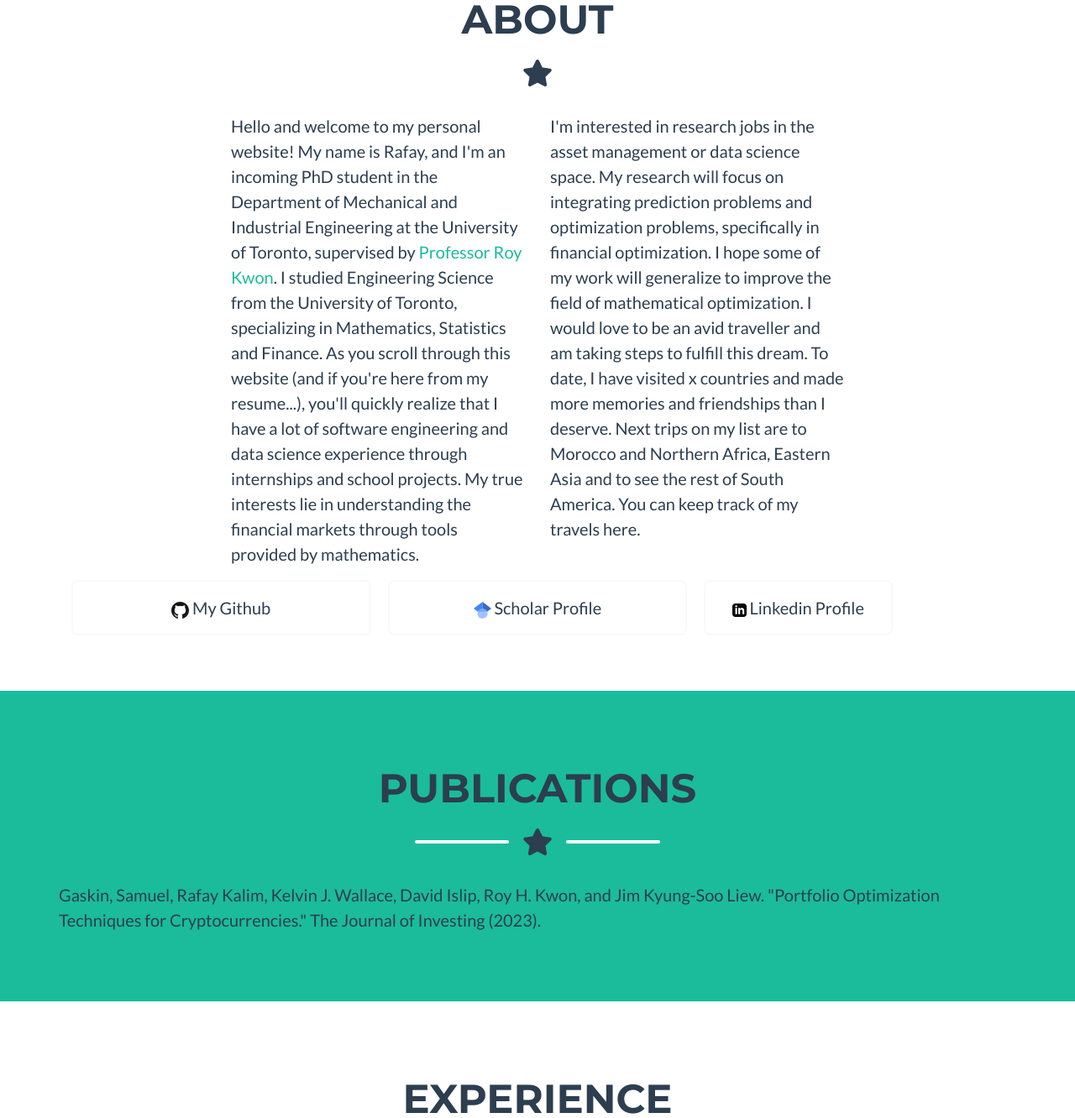
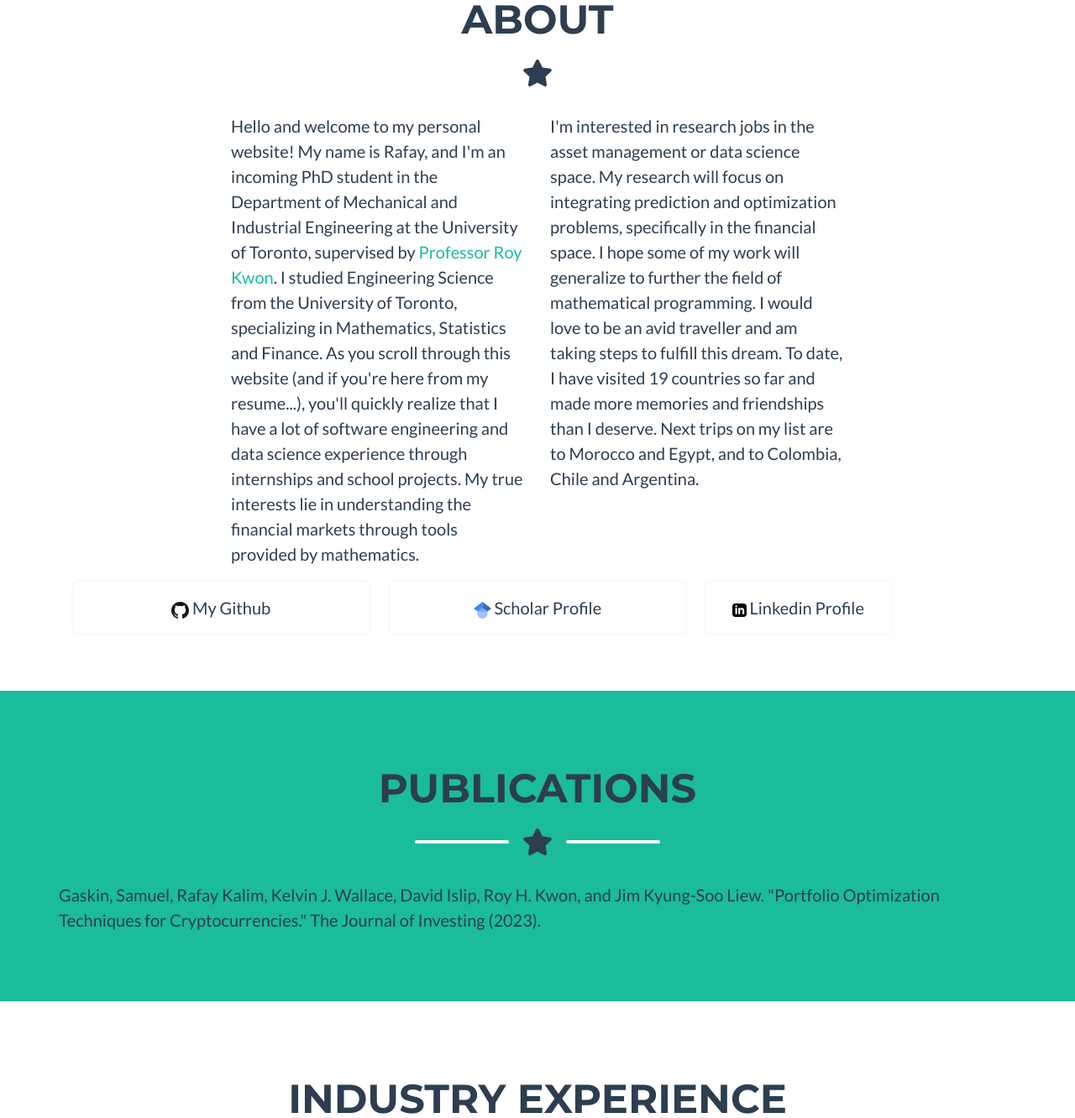
Before and after one commit to rafayk7/rafayk7.github.io, a website with bundled scripts: page index.html in a window 1280 px wide. Shown: the part 837-2169 px from the top of the page at 84% size. Built offline with nearby package versions, Linux system fonts and the light colour scheme.

Commit message:
make bold

```diff
--- a/index.html
+++ b/index.html
@@ -113,13 +113,12 @@
         <div class="col-lg-4 mr-auto">
           <p style="color: #2c3e50!important" class="lead">
             I'm interested in research jobs in the asset management or data science space.
-            My research will focus on integrating prediction problems and optimization problems, specifically in
-            financial optimization. I hope some of my work will generalize to improve the field of mathematical
-            optimization.
+            My research will focus on integrating prediction and optimization problems, specifically in
+            the financial space. I hope some of my work will generalize to further the field of mathematical
+            programming.
 
-            I would love to be an avid traveller and am taking steps to fulfill this dream. To date, I have visited x countries
-            and made more memories and friendships than I deserve. Next trips on my list are to Morocco and Northern Africa, Eastern Asia and
-            to see the rest of South America. You can keep track of my travels here.
+            I would love to be an avid traveller and am taking steps to fulfill this dream. To date, I have visited 19 countries so far
+            and made more memories and friendships than I deserve. Next trips on my list are to Morocco and Egypt, and to Colombia, Chile and Argentina.
             </p>
         </div>
       </div>
@@ -177,7 +176,7 @@
       <div class="row">
         <div class="">
           <p style="color: #2c3e50!important" class="lead">
-            Gaskin, Samuel, Rafay Kalim, Kelvin J. Wallace, David Islip, Roy H. Kwon, and Jim Kyung-Soo Liew. "Portfolio Optimization Techniques for Cryptocurrencies." The Journal of Investing (2023).
+            Gaskin, Samuel, <b>Rafay Kalim</b>, Kelvin J. Wallace, David Islip, Roy H. Kwon, and Jim Kyung-Soo Liew. "Portfolio Optimization Techniques for Cryptocurrencies." The Journal of Investing (2023).
             </p>
         </div>
       </div>
@@ -194,7 +193,7 @@
       <div class="container">
 
         <!-- Portfolio Section Heading -->
-        <h2 class="page-section-heading text-center text-uppercase text-secondary mb-0">Experience</h2>
+        <h2 class="page-section-heading text-center text-uppercase text-secondary mb-0">Industry Experience</h2>
 
         <!-- Icon Divider -->
         <div class="divider-custom">
```
